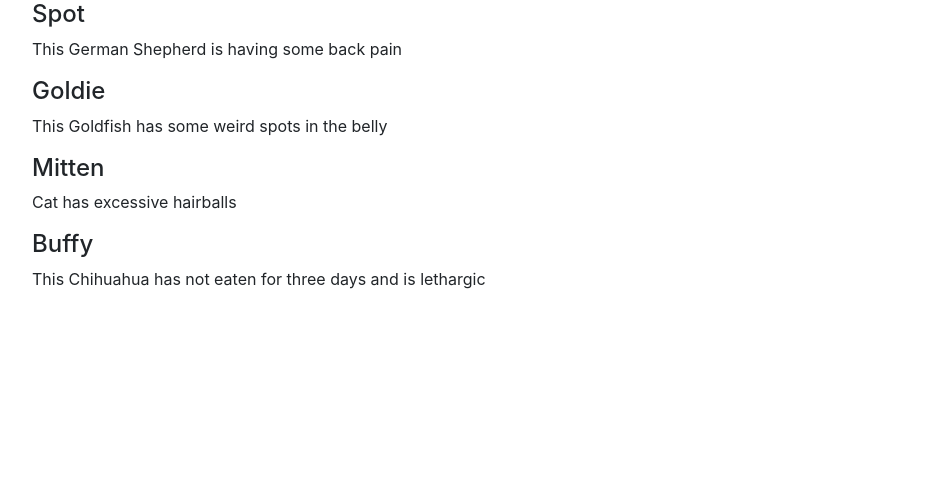
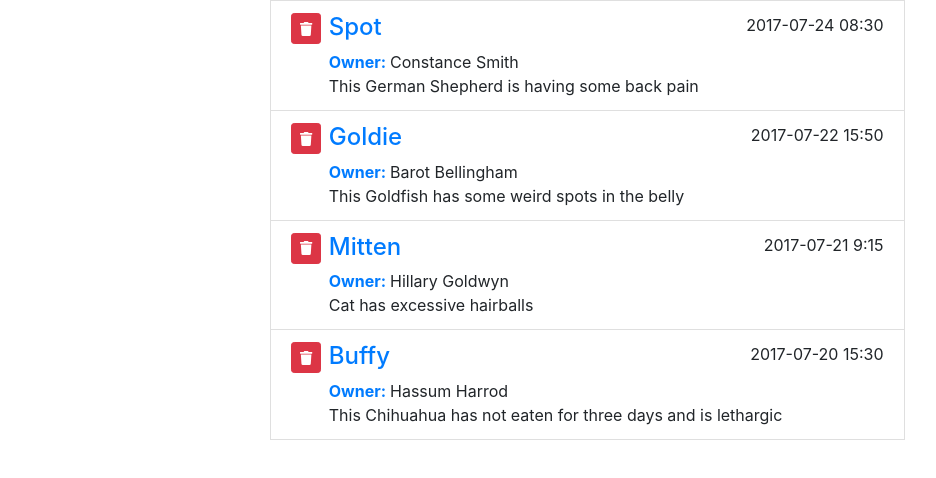
Before and after one commit to programmingmonkeys/vue-building-an-interface, a Vue app in the folder vue-interface/: page / in a window 1280 px wide. Shown: the top 478 px of the page, without its empty margins (53-989 px from the left). Built offline with nearby package versions, Linux system fonts and the light colour scheme.

Commit message:
adding a bootstrap template

```diff
--- a/vue-interface/src/App.vue
+++ b/vue-interface/src/App.vue
@@ -1,26 +1,27 @@
 <template>
   <div id="main-app" class="container">
-    <appointment-list :appointments="appointments" />
+    <div class="row justify-content-center">
+      <appointment-list :appointments="appointments" />
+    </div>
   </div>
 </template>
 
 <script>
-import { FontAwesomeIcon } from "@fortawesome/vue-fontawesome";
 import AppointmentList from "./components/AppointmentList";
 import axios from "axios";
 
 export default {
   name: "MainApp",
+  components: {
+    AppointmentList,
+  },
   data: function() {
     return {
       title: "Appointment List",
       appointments: [],
     };
   },
-  components: {
-    FontAwesomeIcon,
-    AppointmentList,
-  },
+
   mounted() {
     axios
       .get("./data/appointments.json")
--- a/vue-interface/src/components/AppointmentList.vue
+++ b/vue-interface/src/components/AppointmentList.vue
@@ -1,15 +1,37 @@
 <template>
-  <div>
-    <div v-for="(item, i) in appointments" :key="i">
-      <h4>{{ item.petName }}</h4>
-      <p>{{ item.aptNotes }}</p>
+  <div class="col-12 col-md-10 col-lg-7">
+    <div class="list-group list-group-flush"></div>
+    <div
+      class="list-group-item d-flex align-items-start"
+      v-for="(item, i) in appointments"
+      :key="i"
+    >
+      <button class="mr-2 btn btn-sm btn-danger">
+        <font-awesome-icon icon="trash" />
+      </button>
+      <div class="w-100">
+        <div class="d-flex justify-content-between">
+          <span class="h4 text-primary">{{ item.petName }}</span>
+          <span class="float-right">{{ item.aptDate }}</span>
+        </div>
+        <div class="owner-name">
+          <span class="font-weight-bold text-primary mr-1">Owner:</span>
+          <span>{{ item.petOwner }}</span>
+        </div>
+        <div>{{ item.aptNotes }}</div>
+      </div>
     </div>
   </div>
 </template>
 
 <script>
+import { FontAwesomeIcon } from "@fortawesome/vue-fontawesome";
+
 export default {
   name: "AppointmentList",
   props: ["appointments"],
+  components: {
+    FontAwesomeIcon,
+  },
 };
 </script>
```
